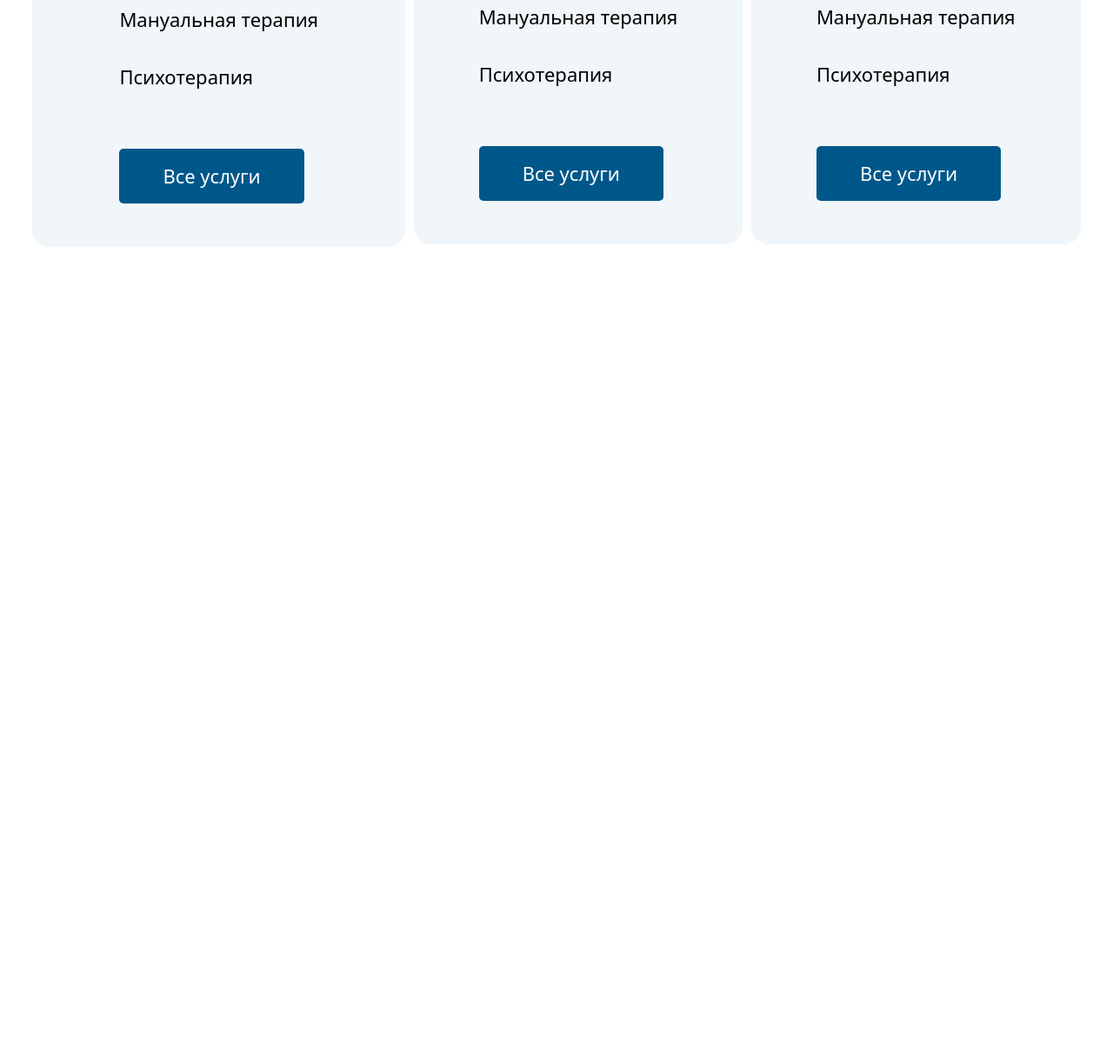
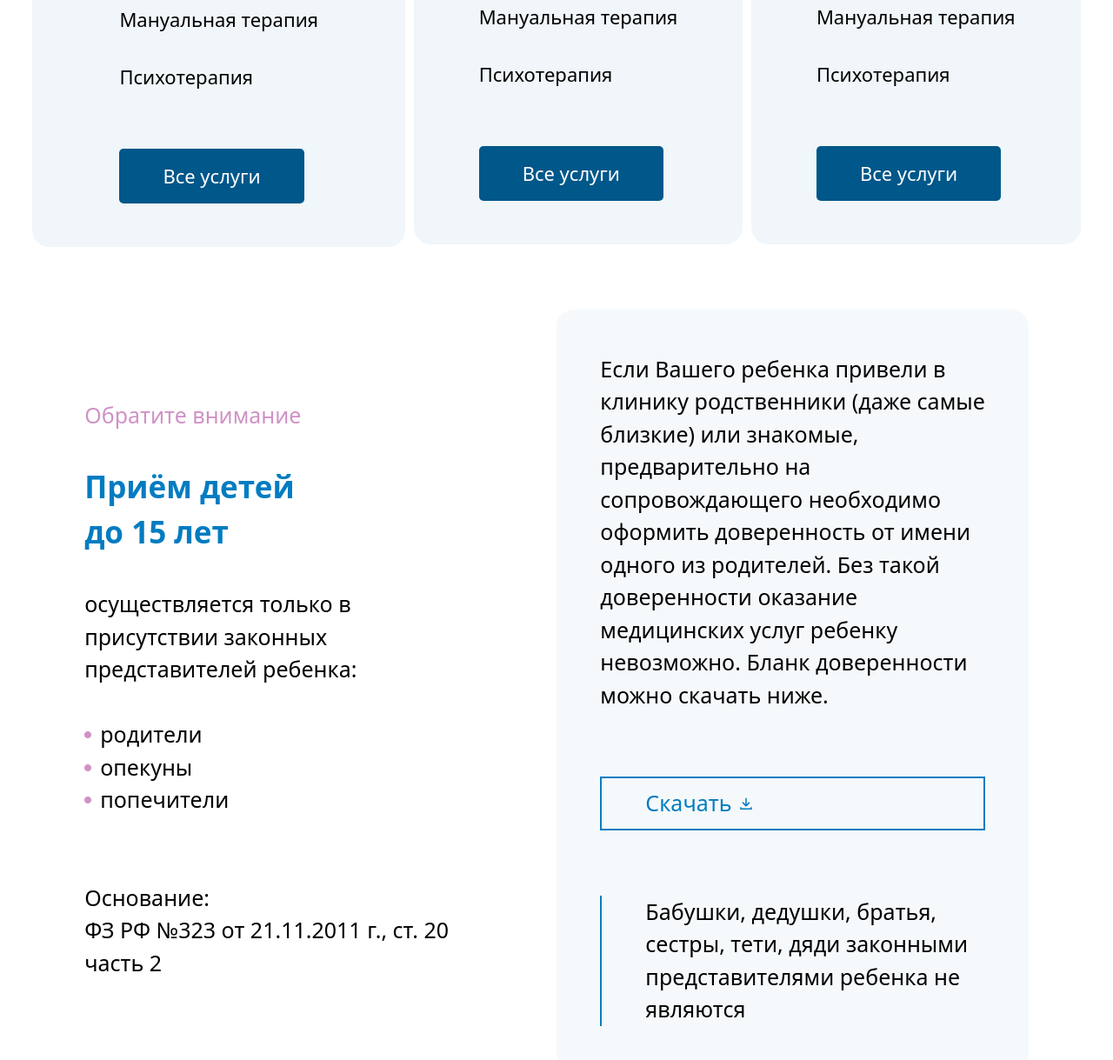
Before and after one commit to Abdu7007/Exam4, a website: page src/Aliakbar.html in a window 1280 px wide. Shown: the part 1242-2461 px from the top of the page at 87% size. Before the commit the page ends 1561 px from the top, so only its background shows below. Drawn offline with nearby package versions, Linux system fonts and the light colour scheme; files that its build step writes are made by us from their sources.

Commit message:
section 3

```diff
--- a/src/Aliakbar.html
+++ b/src/Aliakbar.html
@@ -151,6 +151,72 @@
         </div>
     </div>
 
+    <br><br><br>
+
+    <div class="lg:flex lg:justify-around lg:items-center">
+        <div class="text-[25px]">
+            <p class="text-[#D092C6]">Обратите внимание</p>
+            <br>
+            <p class="text-[#017CC1] text-[35px]"> <b>Приём детей <br>
+            до 15 лет</b> </p>
+            <br>
+            <p>осуществляется только в <br>
+            присутствии законных <br>
+            представителей ребенка:</p>
+            <br>
+
+            <div class="flex items-center gap-[10px]">
+                <img src="./Ellipse 20.png" alt="">
+                <p>родители</p>
+            </div>
+
+            <div class="flex items-center gap-[10px]">
+                <img src="./Ellipse 20.png" alt="">
+                <p>опекуны</p>
+            </div>
+
+            <div class="flex items-center gap-[10px]">
+                <img src="./Ellipse 20.png" alt="">
+                <p>попечители</p>
+            </div>
+
+            <br><br>
+
+            <p>Основание:</p>
+            <p>ФЗ РФ №323 от 21.11.2011 г., ст. 20 <br>
+            часть 2</p>
+        </div>
+
+        <br class="lg:hidden"><br class="lg:hidden"><br class="lg:hidden">
+
+        <div class="text-[25px] bg-[#F5F9FB] p-[50px] rounded-[20px]">
+            <p>Если Вашего ребенка привели в <br>
+            клинику родственники (даже самые <br>
+            близкие) или знакомые, <br>
+            предварительно на <br>
+            сопровождающего необходимо <br>
+            оформить доверенность от имени <br>
+            одного из родителей. Без такой <br>
+            доверенности оказание <br>
+            медицинских услуг ребенку <br>
+            невозможно. Бланк доверенности <br>
+            можно скачать ниже.</p>
+            <br><br>
+            <div class="flex items-center gap-[10px] py-[10px] px-[50px] border-[2px] border-[#017CC1]">
+                <p class="text-[#017CC1]">Скачать</p>
+                <img src="./Group 9325.png" alt="">
+            </div>
+            <br><br>
+            <div class="flex items-center gap-[50px]">
+                <p class="w-[2px] h-[150px] bg-[#017CC1]"></p>
+                <p>Бабушки, дедушки, братья, <br>
+                сестры, тети, дяди законными <br>
+                представителями ребенка не <br>
+                являются</p>
+            </div>
+        </div>
+    </div>
+
 
 </body>
 </html>
```
Also changed, not shown: src/Ellipse 20.png (added), src/Group 9325.png (added).
